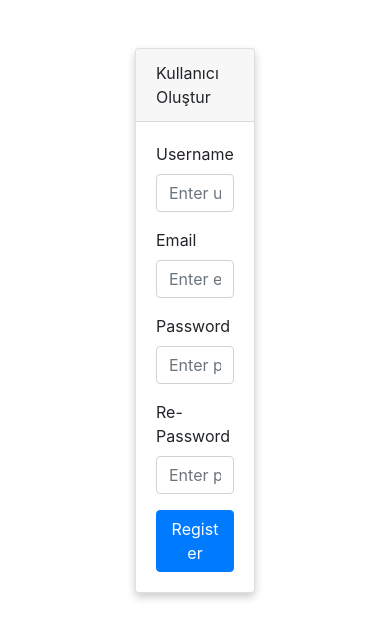
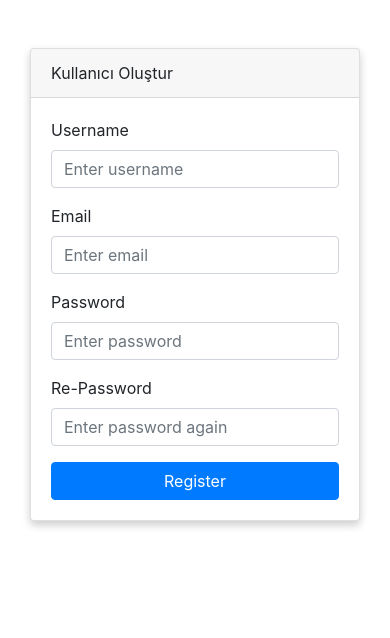
Before and after one commit to seyrekeren/modern-javascript, a website: page form-modules/index.html in a window 390 px wide. Drawn offline with nearby package versions, Linux system fonts and the light colour scheme.

Commit message:
project 1

```diff
--- a/Slider app/script.js
+++ b/Slider app/script.js
@@ -50,3 +50,4 @@ function showSlide(i) {
 
 
 }
+//project1
--- a/form-modules/index.html
+++ b/form-modules/index.html
@@ -10,11 +10,11 @@
 <body>
 
     <div class="container my-5 d-flex justify-content-center">
-        <div class="col-5">
+        <div class="col-sm-5">
             <div class="card">
                 <div class="card-header">Kullanıcı Oluştur</div>
                 <div class="card-body">
-                    <form id="form">
+                    <form id="form" novalidate>
                         <div class="form-group">
                             <label for="username">Username</label>
                             <input type="text" class="form-control" id="username" placeholder="Enter username">
```
